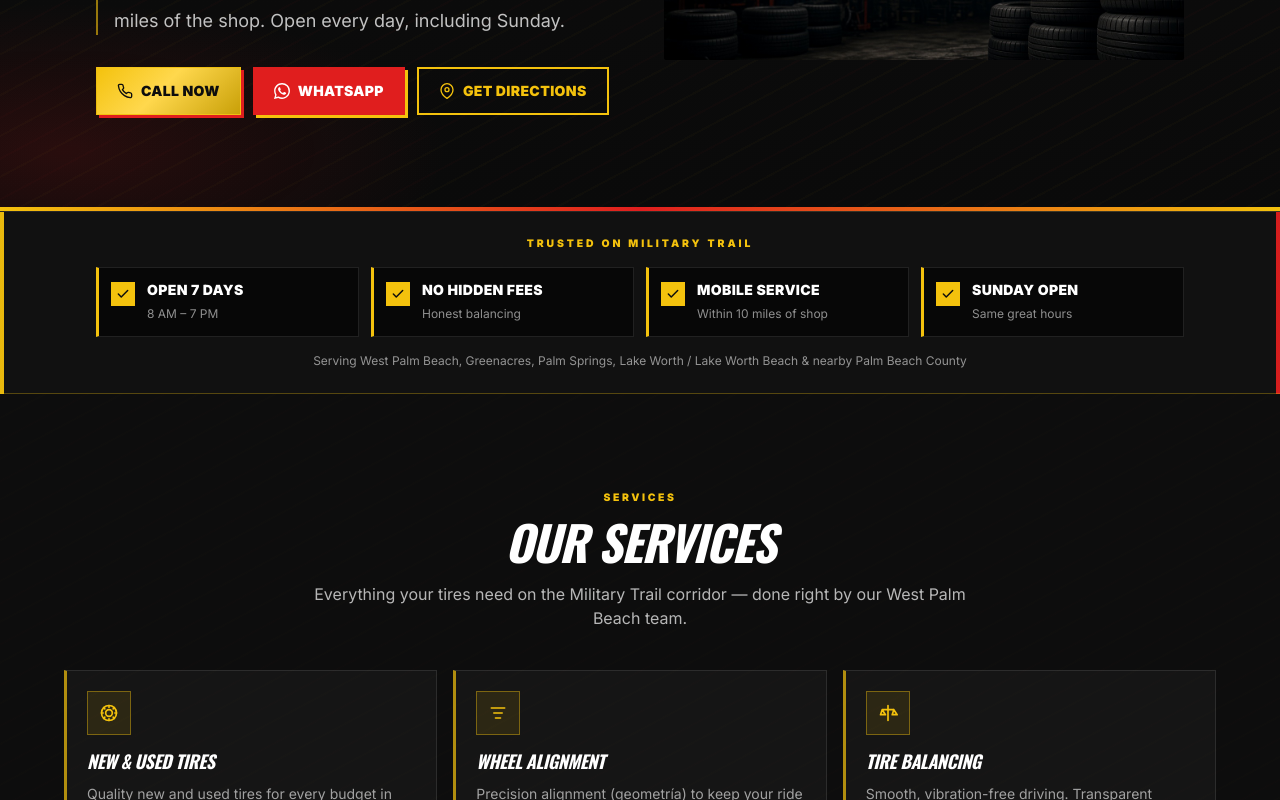
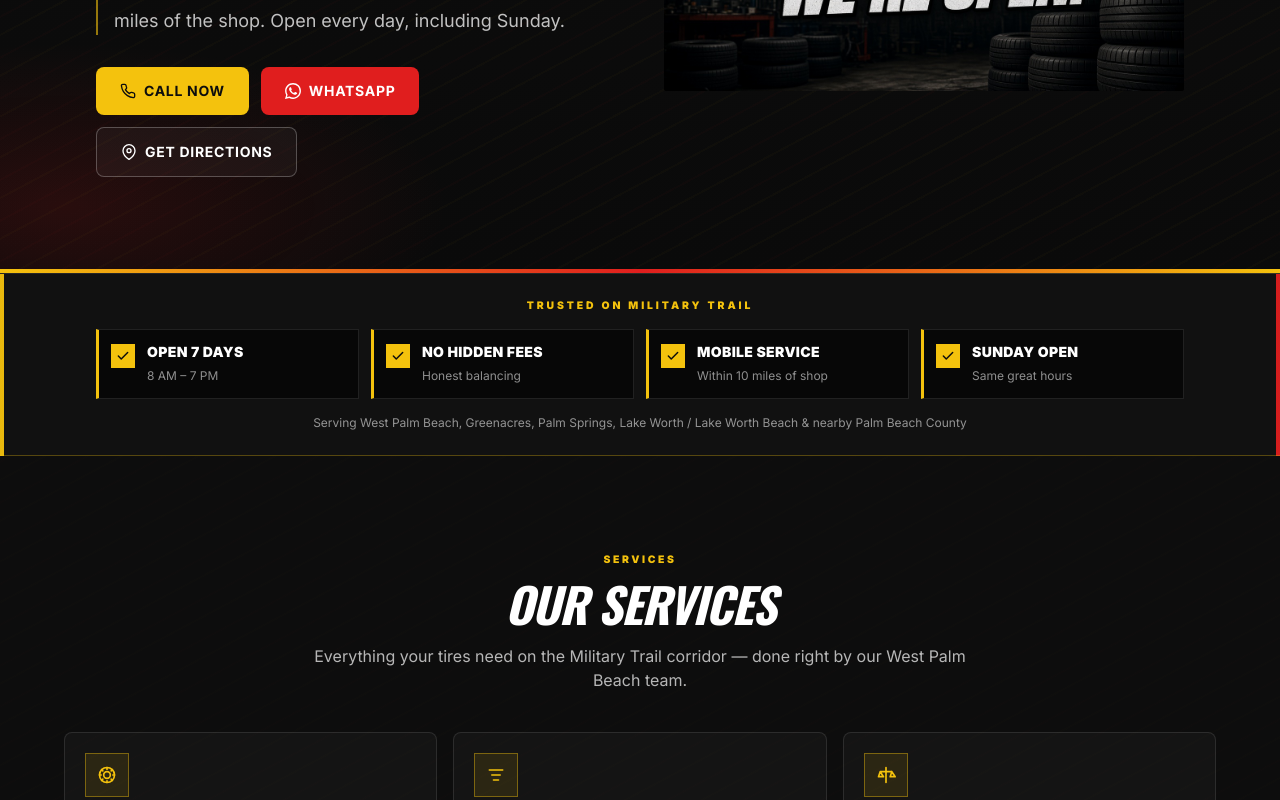
Before and after one commit to sebastianmedyk/lospaisas, a Next.js app: page / in a window 1280 px wide. Shown: the part 460-1260 px from the top of the page. Built offline with nearby package versions, Linux system fonts and the light colour scheme; no server answers.

Commit message:
Restyle CTAs: clean modern buttons, no offset shadows
Replace brutalist sticker buttons with simple rounded gold/red/ghost CTAs.

```diff
--- a/src/app/globals.css
+++ b/src/app/globals.css
@@ -42,19 +42,19 @@ body {
   }
 
   .btn-gold {
-    @apply inline-flex items-center justify-center gap-2 border border-brand-gold/80 gold-gradient px-5 py-3 text-sm font-black uppercase tracking-wide text-brand-bg shadow-[3px_3px_0_0_#E01E1E] transition hover:brightness-110 hover:shadow-[4px_4px_0_0_#E01E1E] focus:outline-none focus-visible:ring-2 focus-visible:ring-brand-gold focus-visible:ring-offset-2 focus-visible:ring-offset-brand-bg;
+    @apply inline-flex items-center justify-center gap-2 rounded-lg bg-brand-gold px-6 py-3.5 text-sm font-bold uppercase tracking-wider text-brand-bg transition duration-200 hover:bg-[#ffd84d] focus:outline-none focus-visible:ring-2 focus-visible:ring-brand-gold focus-visible:ring-offset-2 focus-visible:ring-offset-brand-bg;
   }
 
   .btn-outline {
-    @apply inline-flex items-center justify-center gap-2 border-2 border-brand-gold bg-transparent px-5 py-3 text-sm font-black uppercase tracking-wide text-brand-gold transition hover:bg-brand-gold hover:text-brand-bg focus:outline-none focus-visible:ring-2 focus-visible:ring-brand-gold focus-visible:ring-offset-2 focus-visible:ring-offset-brand-bg;
+    @apply inline-flex items-center justify-center gap-2 rounded-lg border border-white/25 bg-white/[0.04] px-6 py-3.5 text-sm font-bold uppercase tracking-wider text-white transition duration-200 hover:border-brand-gold/60 hover:bg-brand-gold/10 hover:text-brand-gold focus:outline-none focus-visible:ring-2 focus-visible:ring-brand-gold focus-visible:ring-offset-2 focus-visible:ring-offset-brand-bg;
   }
 
   .btn-red {
-    @apply inline-flex items-center justify-center gap-2 border border-brand-red bg-brand-red px-5 py-3 text-sm font-black uppercase tracking-wide text-white shadow-[3px_3px_0_0_#F4C20D] transition hover:brightness-110 focus:outline-none focus-visible:ring-2 focus-visible:ring-brand-red focus-visible:ring-offset-2 focus-visible:ring-offset-brand-bg;
+    @apply inline-flex items-center justify-center gap-2 rounded-lg bg-brand-red px-6 py-3.5 text-sm font-bold uppercase tracking-wider text-white transition duration-200 hover:bg-[#ff2a2a] focus:outline-none focus-visible:ring-2 focus-visible:ring-brand-red focus-visible:ring-offset-2 focus-visible:ring-offset-brand-bg;
   }
 
   .card-dark {
-    @apply relative border border-white/10 border-l-[3px] border-l-brand-gold/70 bg-white/[0.03] p-5 transition hover:border-brand-gold/50 hover:border-l-brand-gold hover:bg-white/[0.055];
+    @apply relative rounded-lg border border-white/10 bg-white/[0.03] p-5 transition hover:border-white/20 hover:bg-white/[0.05];
   }
 
   .promo-panel {
```
